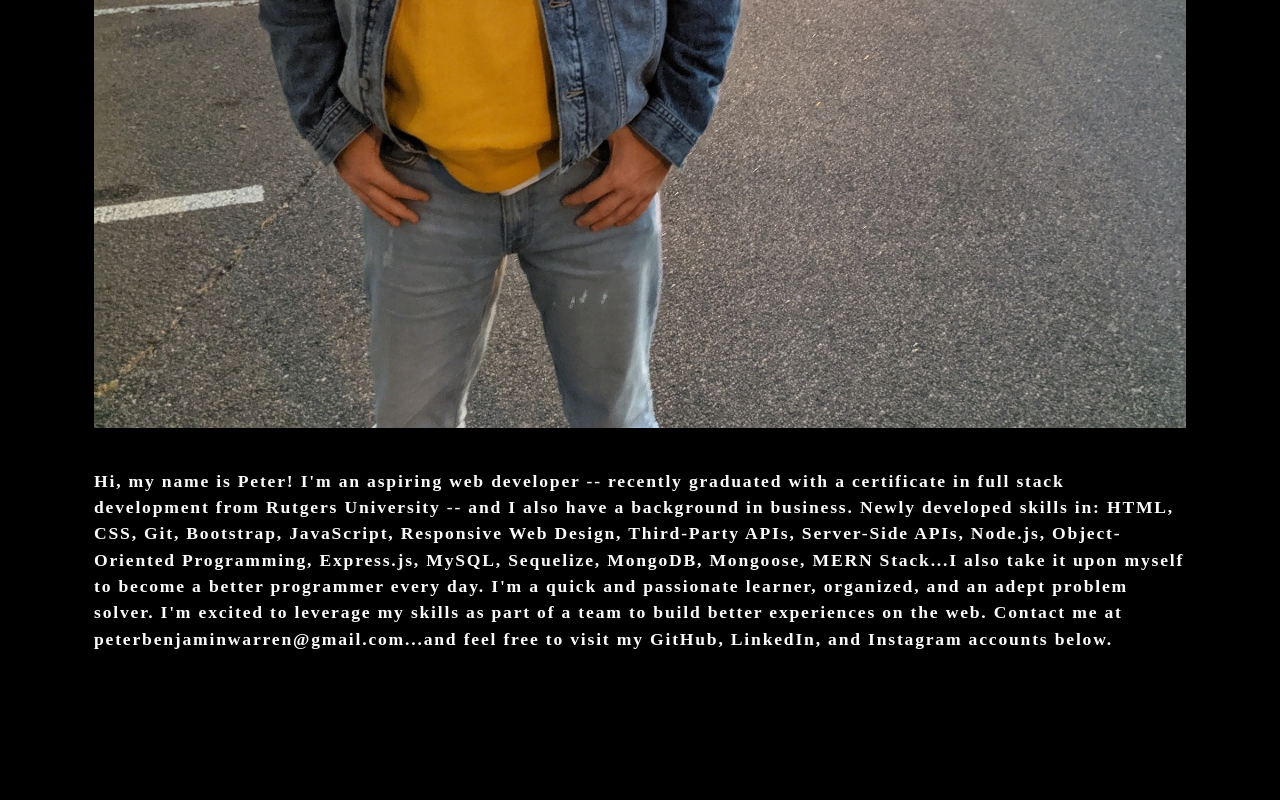
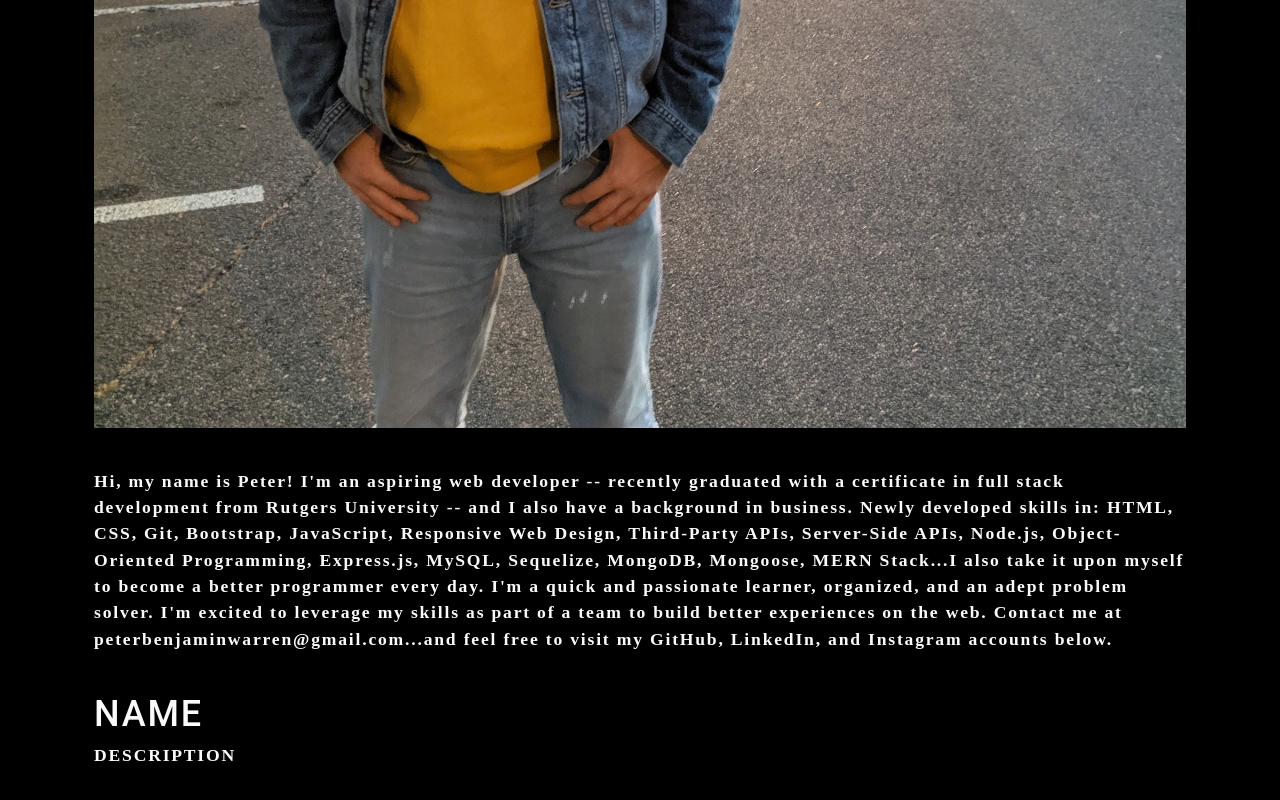
Before and after one commit to warrenp11/react-portfolio-02, a React (Create React App) app: page / in a window 1280 px wide. Shown: the part 934-1734 px from the top of the page. Before the commit the page ends 1676 px from the top, so only its background shows below. Built offline with nearby package versions, Linux system fonts and the light colour scheme.

Commit message:
Hardcode initial Gallery component Name and Description

```diff
--- a/src/App.js
+++ b/src/App.js
@@ -2,13 +2,15 @@ import React from "react";
 import "./App.css";
 import About from "./components/About";
 import Nav from "./components/Nav";
+import Gallery from "./components/Gallery";
 
 function App() {
   return (
     <div>
-      <Nav />
+      <Nav></Nav>
       <main>
         <About></About>
+        <Gallery></Gallery>
       </main>
     </div>
   );
--- /dev/null
+++ b/src/components/Gallery/index.js
@@ -0,0 +1,14 @@
+import React from "react";
+import {capitalizeFirstLetter} from "../../utils/helpers";
+import photo from "../../assets/small/projects/0.jpg";
+
+function Gallery() {
+    return (
+        <section>
+            <h1>NAME</h1>
+            <p>DESCRIPTION</p>
+        </section>
+    );
+}
+
+export default Gallery;
```
